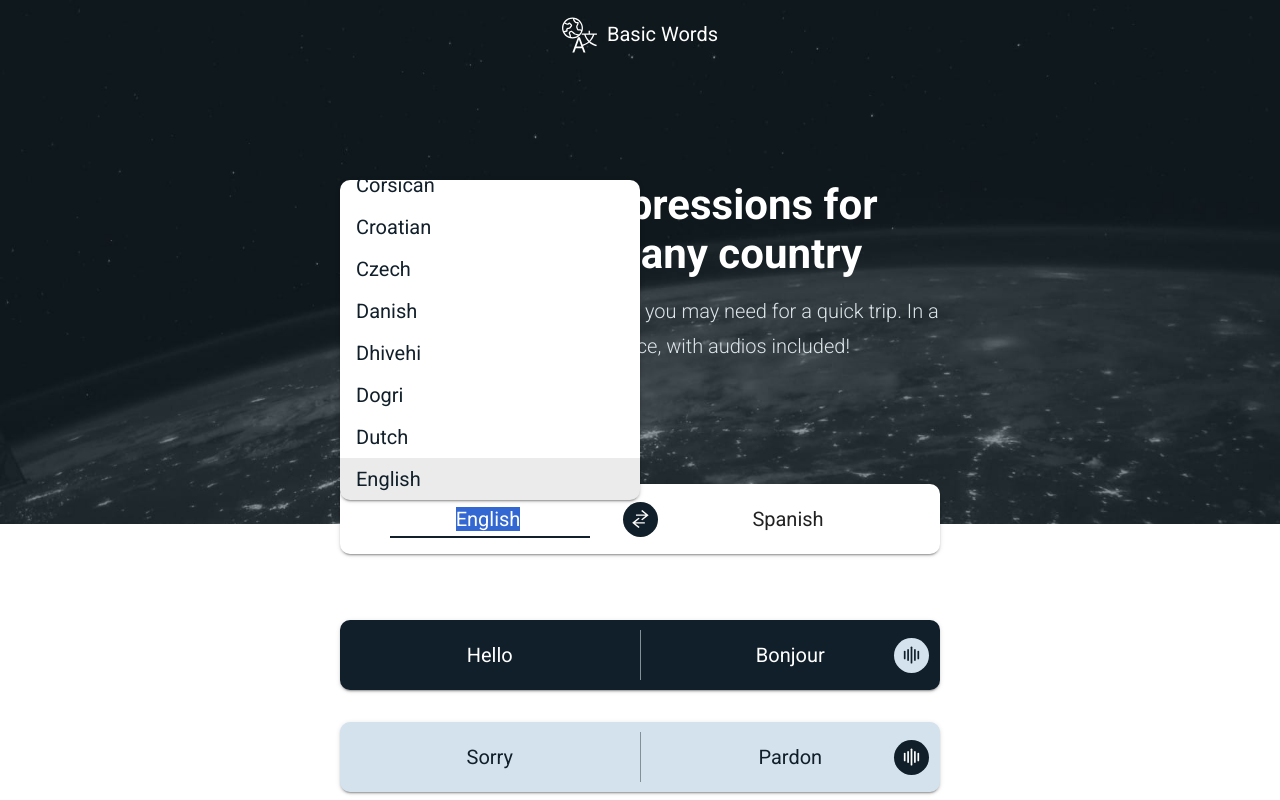
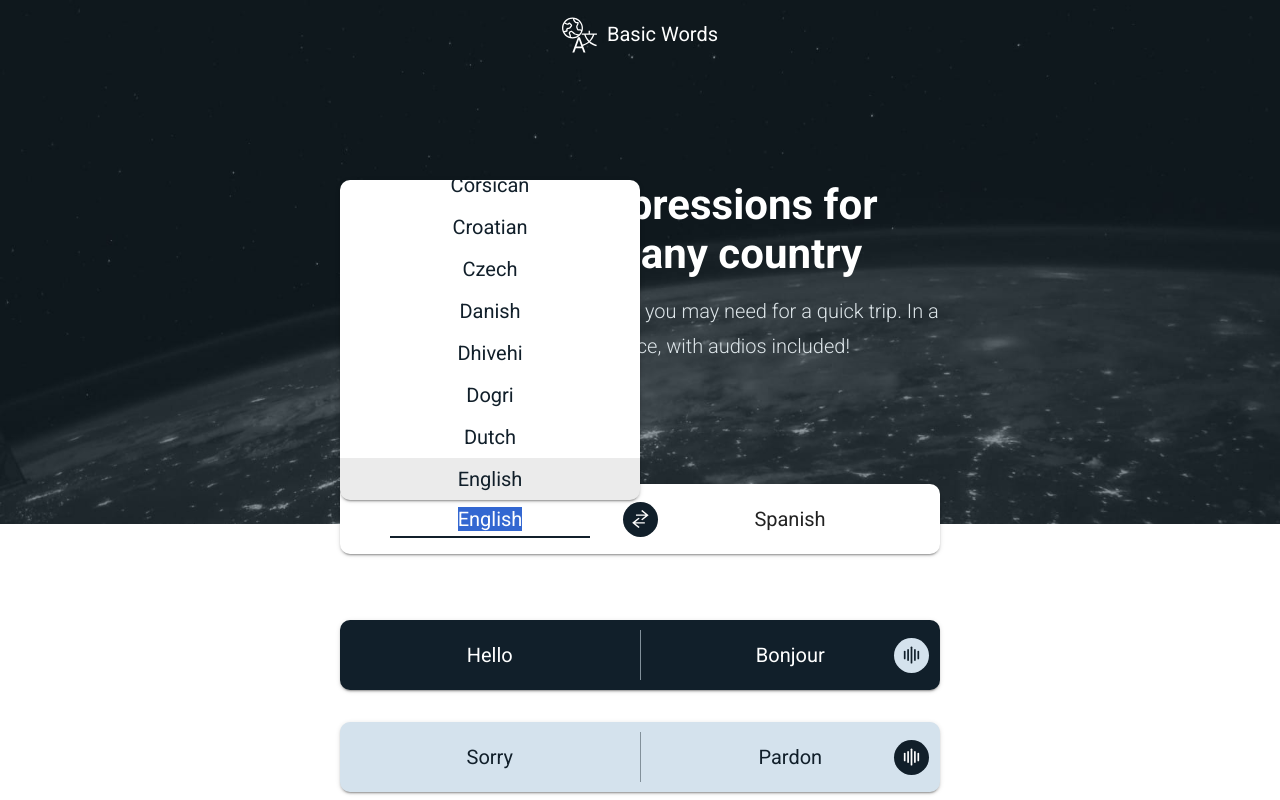
Before and after one commit to giti1997/basic-words, a React (Create React App) app in the folder front/: page / in a window 1280 px wide. Both pictures are taken after a click on the element 490 px from the left and 519 px from the top of the page. Shown: the top 800 px of the page. Built offline with nearby package versions, Linux system fonts and the light colour scheme.

Commit message:
Add placeholder messages, fix autocomplete options align

```diff
--- a/front/src/CustomAlert.tsx
+++ b/front/src/CustomAlert.tsx
@@ -4,10 +4,9 @@ import { useIntl } from 'react-intl'
 
 const CustomAlert: FC<{
   severity: string
-  targetLanguage?: string
   typographySx: { direction: 'rtl' | 'lrt' }
   onRetry?: () => void
-}> = ({ severity, targetLanguage, typographySx, onRetry }) => {
+}> = ({ severity, typographySx, onRetry }) => {
   const intl = useIntl()
 
   if (severity == 'warning') {
@@ -25,10 +24,7 @@ const CustomAlert: FC<{
         }}
       >
         <Typography variant="body1" color="inherit" sx={typographySx}>
-          {intl.formatMessage(
-            { id: 'error-audio' },
-            { language: targetLanguage }
-          )}
+          {intl.formatMessage({ id: 'error-audio' })}
         </Typography>
       </Alert>
     )
--- a/front/src/CustomAutocomplete.tsx
+++ b/front/src/CustomAutocomplete.tsx
@@ -15,6 +15,7 @@ import {
 import { Box } from '@mui/system'
 import React, { FC, useState } from 'react'
 import { isMobile } from 'react-device-detect'
+import { useIntl } from 'react-intl'
 import { useLocation, useNavigate } from 'react-router-dom'
 
 type Props = {
@@ -56,13 +57,12 @@ const useDialogHandles = (
 }
 
 const CustomAutocomplete: FC<Props> = ({ id, value, setValue, options }) => {
+  const intl = useIntl()
   const [inputValue, setInputValue] = useState(value)
   const { dialogOpen, handleDialogOpen, handleDialogClose } = useDialogHandles(
     id,
     setInputValue
   )
-  const placeholder = 'Search languages'
-  const noOptions = 'No options'
 
   // Common for mobile and desktop
   const commonProps = {
@@ -92,11 +92,18 @@ const CustomAutocomplete: FC<Props> = ({ id, value, setValue, options }) => {
       <TextField
         {...params}
         variant="standard"
-        placeholder={placeholder}
+        placeholder={intl.formatMessage({ id: 'search' })}
         sx={isMobile ? { position: 'fixed', backgroundColor: 'white' } : null}
       />
     ),
-    noOptionsText: <Box marginLeft="54px">{noOptions}</Box>,
+    noOptionsText: (
+      <Box
+        marginLeft={isMobile ? '54px' : undefined}
+        textAlign={isMobile ? 'left' : 'center'}
+      >
+        {intl.formatMessage({ id: 'no-options' })}
+      </Box>
+    ),
   }
 
   if (isMobile) {
@@ -210,19 +217,21 @@ const CustomAutocomplete: FC<Props> = ({ id, value, setValue, options }) => {
               translate: '-50px',
             },
           },
-          popper: {
-            sx: {
-              [`& .${autocompleteClasses.option}`]: {
-                justifyContent: 'center',
-                textAlign: 'center',
-              },
-            },
+        }}
+        renderOption={(props, option) => (
+          <li {...props} style={{ justifyContent: 'center' }}>
+            {option}
+          </li>
+        )}
+        ListboxProps={{
+          style: {
+            overflow: 'overlay',
           },
         }}
         sx={{
           width: '200px',
           [`& .${inputLabelClasses.root}`]: { color: 'primary.light' },
-          [`& .${inputClasses.input}`]: { textAlign: 'center' },
+          [`& .${inputClasses.input}`]: { textAlign: 'center', marginLeft: '4px' },
           [`& .${inputClasses.root}:before`]: {
             borderBottom: 0,
           },
--- a/front/src/Home.tsx
+++ b/front/src/Home.tsx
@@ -118,11 +118,7 @@ const Home: FC = () => {
         ) : (
           <>
             {audios === null && (
-              <CustomAlert
-                severity="warning"
-                typographySx={typographySx}
-                targetLanguage={targetLanguage}
-              />
+              <CustomAlert severity="warning" typographySx={typographySx} />
             )}
             <WordsList
               sourceWords={sourceWords}
```
Also changed, not shown: front/src/assets/translations.json.
